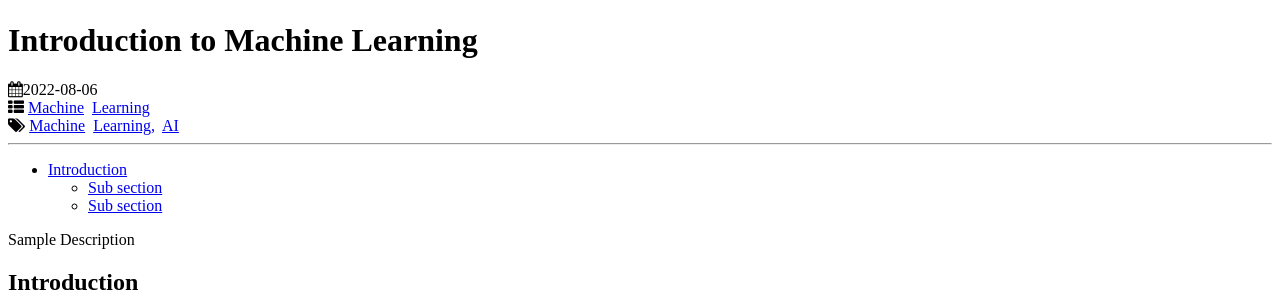
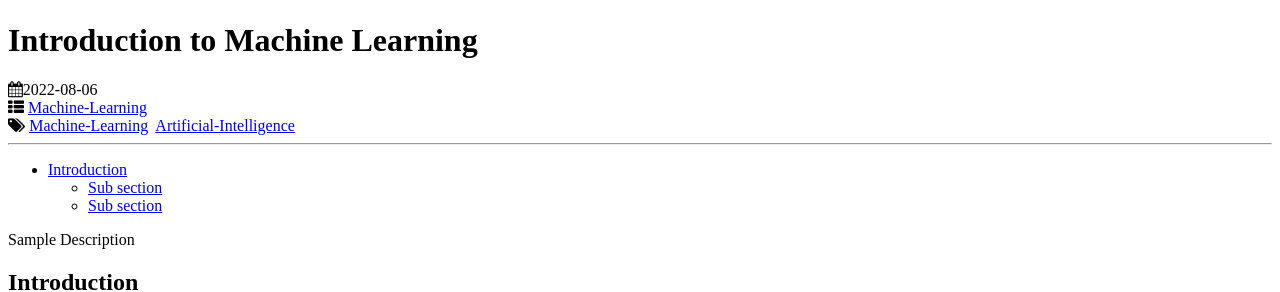
Before and after one commit to faruk-ahmad/faruk-ahmad.github.io, a Jekyll site: the page built from _posts/2022-08-06-intro-to-ml.md, in a window 1280 px wide. Shown: the part 170-462 px from the top of the page. Built offline with Jekyll 4.4.1, drawn with Linux system fonts in a browser that asks for light colours; comment, search, counter and statistics services are not loaded; a style sheet for code colours, icons or effects is not loaded.

Commit message:
updated category

```diff
--- a/_includes/comments.html
+++ b/_includes/comments.html
@@ -1,6 +1,6 @@
-{% if site.duoshuo_shortname %}
+<!-- {% if site.duoshuo_shortname %} -->
 <!-- start -->
-<div class="ds-thread" data-thread-key="{{ site.url }}{{ page.url }}" data-title="{{page.title}}" data-url="{{ site.url }}{{ page.url }}"></div>
+<!-- <div class="ds-thread" data-thread-key="{{ site.url }}{{ page.url }}" data-title="{{page.title}}" data-url="{{ site.url }}{{ page.url }}"></div> -->
 <!--  end -->
 <!--  start  -->
 <!-- <script type="text/javascript">
@@ -17,7 +17,7 @@
     })();
 </script> -->
 <!--  end -->
-{% endif %}
+<!-- {% endif %} -->
 
 {% if site.disqus_shortname %}
 <div id="disqus_thread"></div>
--- a/_posts/2022-08-06-intro-to-ml.md
+++ b/_posts/2022-08-06-intro-to-ml.md
@@ -2,8 +2,8 @@
 layout: post
 title:  "Introduction to Machine Learning"
 date:   2022-08-06 17:05:54 +0900
-categories: Machine Learning
-tags: Machine Learning, AI
+categories: Machine-Learning
+tags: Machine-Learning Artificial-Intelligence
 ---
 
 * content
```
Also changed, not shown: page/4about.md (+1 -1 lines).
